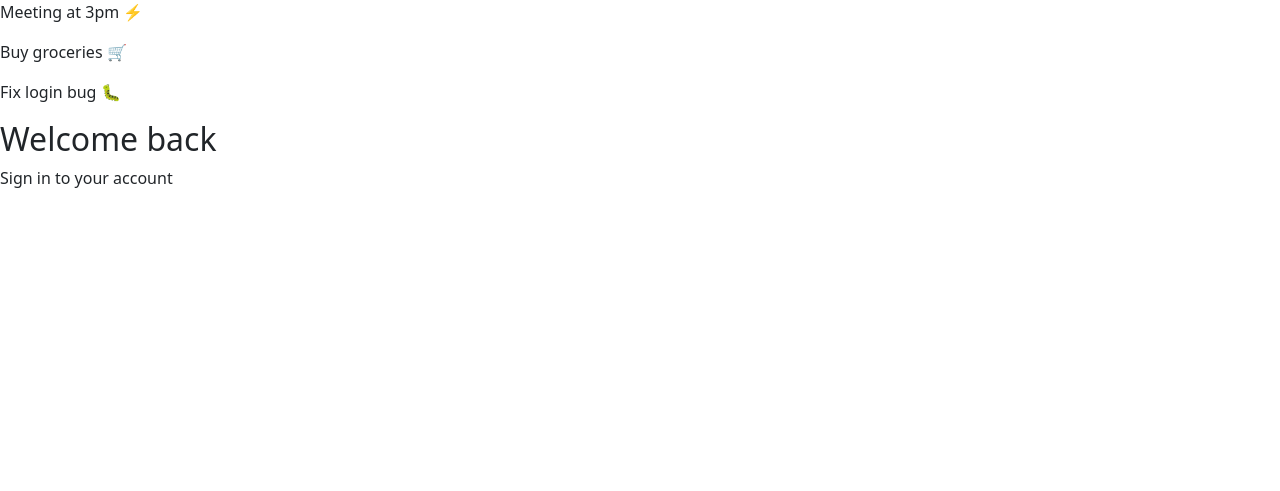
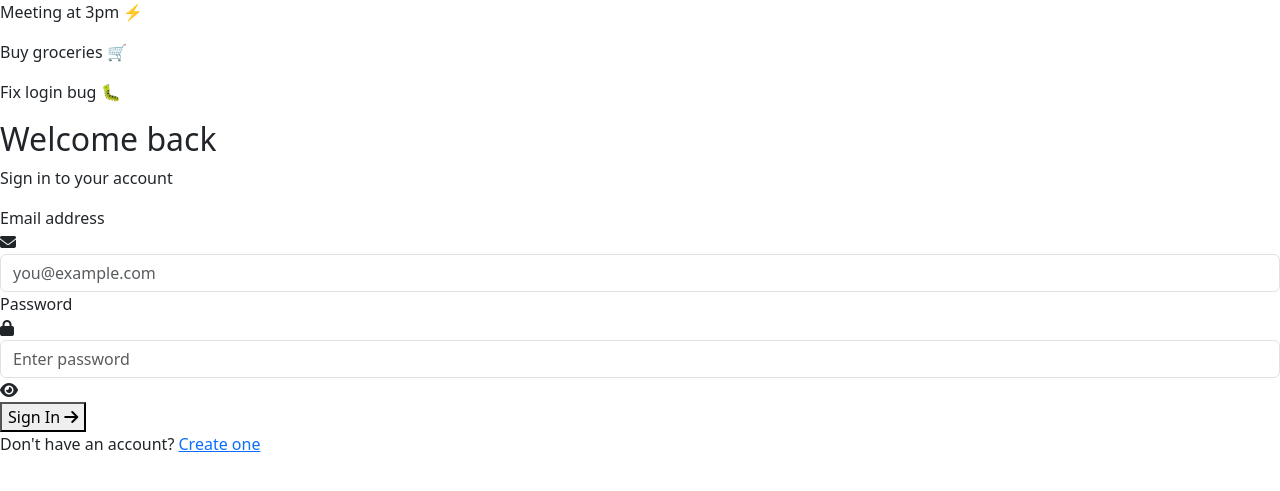
Before and after one commit to POSHANMS/notes-keeper-app, a Python web app: template templates/login.html in a window 1280 px wide. Shown: the part 120-611 px from the top of the page. Run offline with Jinja, Linux system fonts and the light colour scheme; the template is opened without the code that fills it, so the values that code supplies are empty.

Commit message:
Add login page closing scripts and tags

```diff
--- a/templates/login.html
+++ b/templates/login.html
@@ -64,7 +64,71 @@
           <h2>Welcome back</h2>
           <p>Sign in to your account</p>
         </div>
+
+        <!-- Flash Messages -->
+        {% with messages = get_flashed_messages(with_categories=true) %} {% if
+        messages %} {% for category, message in messages %}
+        <div
+          class="alert alert-{{ category }} alert-dismissible fade show"
+          role="alert"
+        >
+          {{ message }}
+          <button
+            type="button"
+            class="btn-close"
+            data-bs-dismiss="alert"
+          ></button>
+        </div>
+        {% endfor %} {% endif %} {% endwith %}
+
+        <!-- Login Form -->
+        <form method="POST" action="/login">
+          <!-- Email -->
+          <div class="form-group">
+            <label>Email address</label>
+            <div class="input-wrapper">
+              <i class="fas fa-envelope"></i>
+              <input
+                type="email"
+                name="email"
+                class="form-control"
+                placeholder="you@example.com"
+                required
+              />
+            </div>
+          </div>
+
+          <!-- Password -->
+          <div class="form-group">
+            <label>Password</label>
+            <div class="input-wrapper">
+              <i class="fas fa-lock"></i>
+              <input
+                type="password"
+                name="password"
+                id="password"
+                class="form-control"
+                placeholder="Enter password"
+                required
+              />
+              <i class="fas fa-eye toggle-password" id="togglePassword"></i>
+            </div>
+          </div>
+
+          <!-- Submit -->
+          <button type="submit" class="btn-auth">
+            Sign In <i class="fas fa-arrow-right"></i>
+          </button>
+        </form>
+
+        <!-- Register Link -->
+        <p class="auth-switch">
+          Don't have an account? <a href="/register">Create one</a>
+        </p>
       </div>
     </div>
+
+    <!-- Bootstrap JS -->
+    <script src="https://cdn.jsdelivr.net/npm/bootstrap@5.3.0/dist/js/bootstrap.bundle.min.js"></script>
   </body>
 </html>
```
